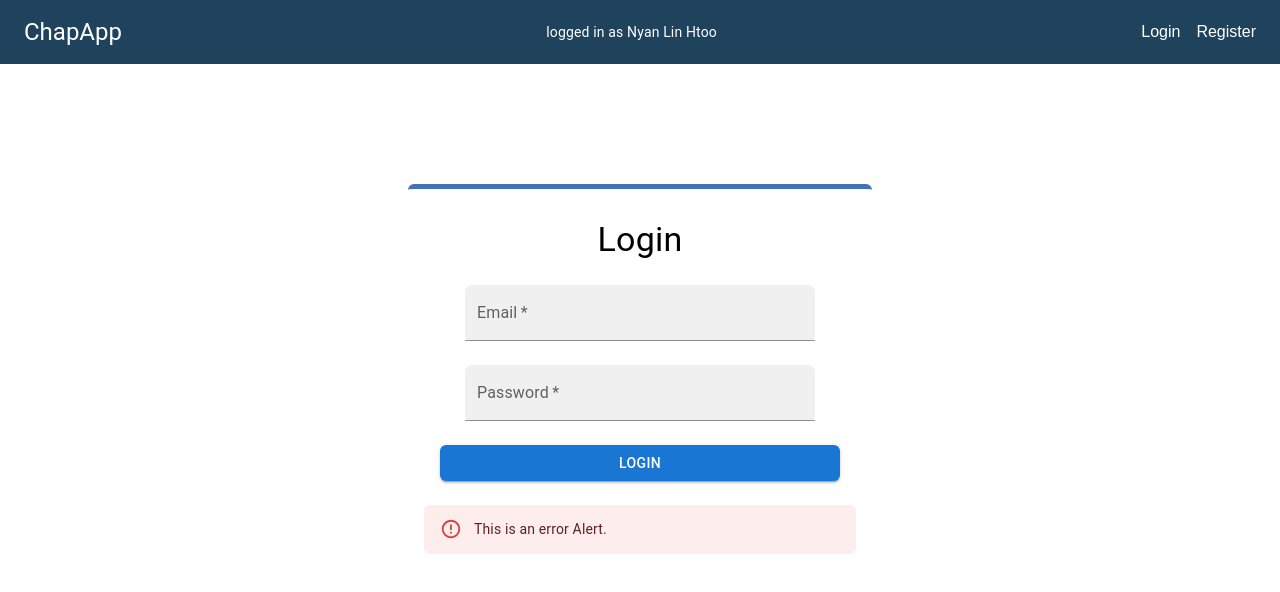
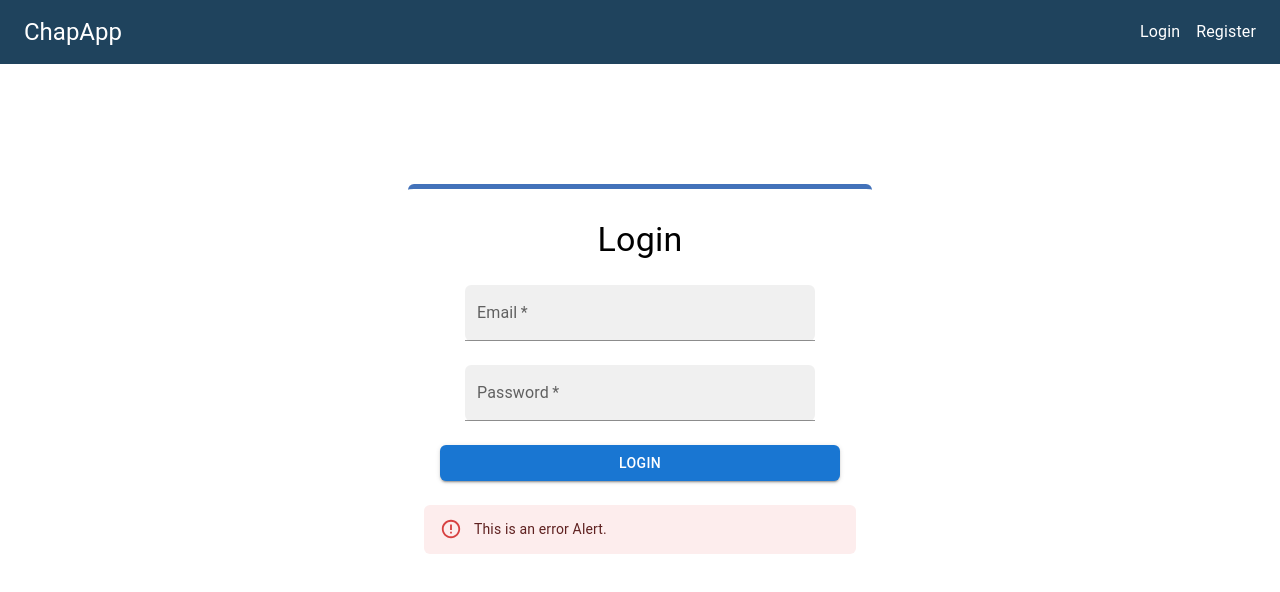
Before and after one commit to NyanLinHtoo/Real-Time-Chat-App, a React (Vite) app in the folder client/: page /login in a window 1280 px wide. Shown: the top 592 px of the page. Built offline with nearby package versions, Linux system fonts and the light colour scheme.

Commit message:
🐛 fixed design and add protected routes

```diff
--- a/client/src/components/NavBar.jsx
+++ b/client/src/components/NavBar.jsx
@@ -1,7 +1,9 @@
+import { useContext } from "react";
+import { AuthContext } from "../context/AuthContext";
+import { useNavigate, useLocation } from "react-router-dom";
 import {
   Container,
   createTheme,
-  Link,
   Stack,
   ThemeProvider,
   Toolbar,
@@ -9,6 +11,10 @@ import {
 } from "@mui/material";
 
 const NavBar = () => {
+  const { user } = useContext(AuthContext);
+  const navigate = useNavigate();
+  const location = useLocation();
+
   const theme = createTheme({
     components: {
       MuiContainer: {
@@ -21,6 +27,20 @@ const NavBar = () => {
     },
   });
 
+  const handleNavigation = (path) => {
+    if (user) {
+      console.log("I have user");
+      if (location.pathname !== "/chat") {
+        navigate("/chat", { replace: true });
+      }
+    } else {
+      console.log("No user");
+      if (location.pathname !== path) {
+        navigate(path, { replace: true });
+      }
+    }
+  };
+
   return (
     <ThemeProvider theme={theme}>
       <Container
@@ -32,39 +52,40 @@ const NavBar = () => {
           <Typography
             variant="h5"
             component="div"
-            sx={{ backgroundColor: "inherit" }}>
-            <Link
-              href="/chat"
-              underline="none"
-              color="inherit"
-              sx={{ backgroundColor: "inherit" }}>
-              ChapApp
-            </Link>
+            sx={{ backgroundColor: "inherit", cursor: "pointer" }}
+            onClick={() => handleNavigation("/chat")}>
+            ChapApp
           </Typography>
 
-          <Typography variant="body2" sx={{ backgroundColor: "inherit" }}>
-            logged in as Nyan Lin Htoo
-          </Typography>
+          {user && (
+            <Typography variant="body2" sx={{ backgroundColor: "inherit" }}>
+              logged in as {user.name}
+            </Typography>
+          )}
 
           <Stack
             direction="row"
             spacing={2}
             alignItems="center"
             sx={{ backgroundColor: "inherit" }}>
-            <Link
-              href="/login"
-              underline="none"
-              color="inherit"
-              sx={{ backgroundColor: "inherit" }}>
+            <Typography
+              onClick={() => handleNavigation("/login")}
+              sx={{
+                backgroundColor: "inherit",
+                cursor: "pointer",
+                color: "inherit",
+              }}>
               Login
-            </Link>
-            <Link
-              href="/register"
-              underline="none"
-              color="inherit"
-              sx={{ backgroundColor: "inherit" }}>
+            </Typography>
+            <Typography
+              onClick={() => handleNavigation("/register")}
+              sx={{
+                backgroundColor: "inherit",
+                cursor: "pointer",
+                color: "inherit",
+              }}>
               Register
-            </Link>
+            </Typography>
           </Stack>
         </Toolbar>
       </Container>
--- a/client/src/config/AppRouter.jsx
+++ b/client/src/config/AppRouter.jsx
@@ -8,22 +8,30 @@ import Login from "../pages/Login";
 import Register from "../pages/Register";
 import Chat from "../pages/Chat";
 import NavBar from "../components/NavBar";
+import { AuthContext } from "../context/AuthContext";
+import { useContext } from "react";
 import { Container } from "@mui/material";
 
 const AppRouter = () => {
+  const { user } = useContext(AuthContext);
+
   const router = createBrowserRouter([
     {
       path: "/",
       element: <NavBarLayout />,
       children: [
-        { path: "chat", element: <Chat /> },
+        {
+          index: true,
+          element: user ? <Navigate to="/chat" /> : <Navigate to="/login" />,
+        },
+        { path: "/chat", element: user ? <Chat /> : <Navigate to="/login" /> },
         {
           path: "/login",
-          element: <Login />,
+          element: user ? <Navigate to="/chat" /> : <Login />,
         },
         {
           path: "/register",
-          element: <Register />,
+          element: user ? <Navigate to="/chat" /> : <Register />,
         },
       ],
     },
--- a/client/src/context/AuthContext.jsx
+++ b/client/src/context/AuthContext.jsx
@@ -1,4 +1,4 @@
-import { createContext, useCallback, useState } from "react";
+import { createContext, useCallback, useEffect, useState } from "react";
 import PropTypes from "prop-types";
 import { userService } from "../services/apiServices";
 import { toast } from "sonner";
@@ -14,6 +14,14 @@ export const AuthContextProvider = ({ children }) => {
     email: "",
     password: "",
   });
+
+  console.log("User ==>", user);
+
+  useEffect(() => {
+    const user = localStorage.getItem("User");
+
+    setUser(JSON.parse(user));
+  }, []);
 
   const updateRegisterInfo = useCallback((info) => {
     setRegisterInfo(info);
--- a/client/src/pages/Chat.jsx
+++ b/client/src/pages/Chat.jsx
@@ -1,13 +1,33 @@
-import { Container, Typography } from "@mui/material";
+import {
+  Container,
+  createTheme,
+  ThemeProvider,
+  Typography,
+} from "@mui/material";
 
 const Chat = () => {
+  const theme = createTheme({
+    components: {
+      MuiTypography: {
+        styleOverrides: {
+          root: {
+            // paddingTop: "100px",
+            color: "black",
+          },
+        },
+      },
+    },
+  });
+
   return (
+    <ThemeProvider theme={theme}>
       <Container maxWidth="lg">
         <Typography variant="h4" component="div">
           Chat Component
         </Typography>
         {/* Your chat component content goes here */}
       </Container>
+    </ThemeProvider>
   );
 };
 
```
Lines whose indentation alone changed are shown as unchanged.
